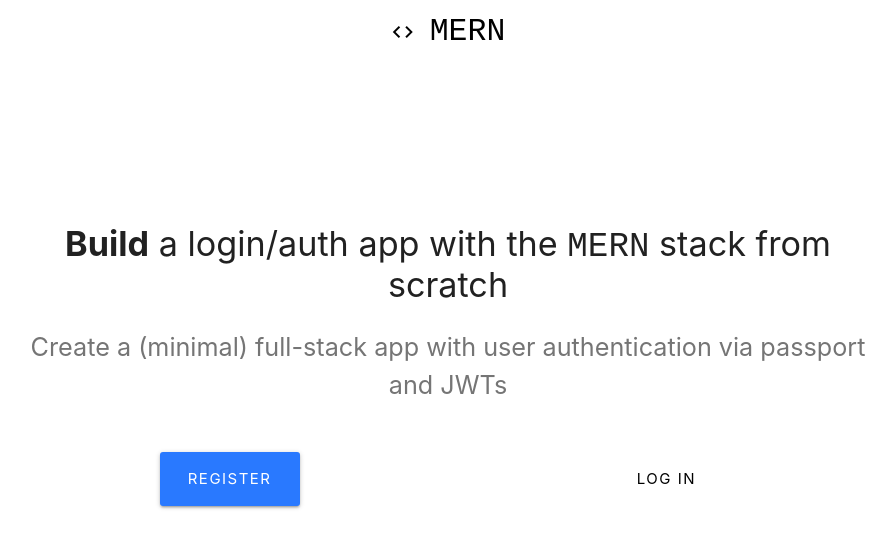
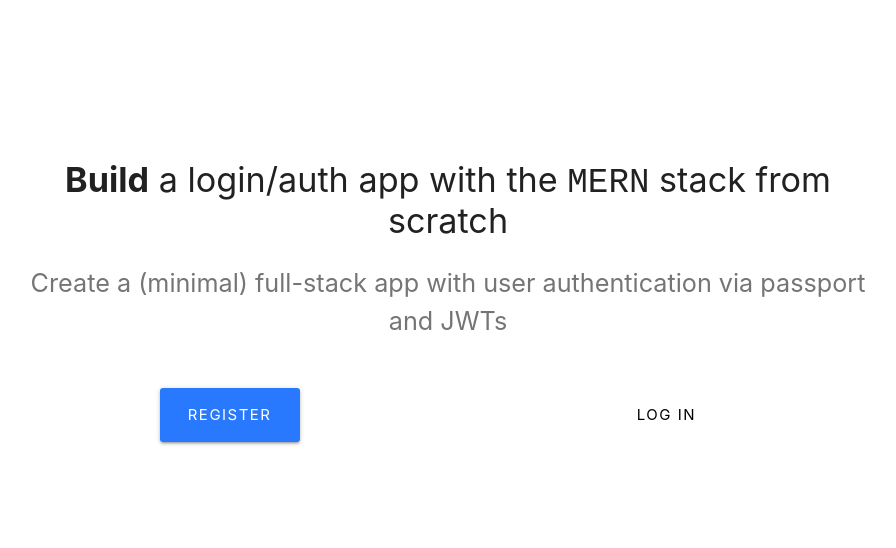
Before and after one commit to Lahirutech/UniqueFashion-web, a React (Create React App) app in the folder client/: page / in a window 1280 px wide. Shown: the top 548 px of the page, without its empty margins (192-1088 px from the left). Built offline with nearby package versions, Linux system fonts and the light colour scheme.

Commit message:
Adding admin Register component

```diff
--- a/client/src/App.js
+++ b/client/src/App.js
@@ -1,9 +1,10 @@
 import React from "react";
 import "./App.css";
 import { BrowserRouter as Router, Route, Switch } from "react-router-dom";
-import Navbar from "./components/layout/Navbar";
 import Landing from "./components/layout/Landing";
 import Register from "./components/auth/Register";
+import RegisterAdmin from "./components/auth/RegisterAdmin";
+
 import Login from "./components/auth/Login";
 import { Provider } from "react-redux";
 import store from "./store";
@@ -36,9 +37,9 @@ function App() {
     <Provider store={store}>
       <div className="App">
         <Router>
-          <Navbar />
           <Route exact path="/" component={Landing} />
           <Route exact path="/register" component={Register} />
+          <Route exact path="/register-admin" component={RegisterAdmin} />
           <Route exact path="/login" component={Login} />
           <Switch>
               <PrivateRoute exact path="/dashboard" component={Dashboard} />
```
